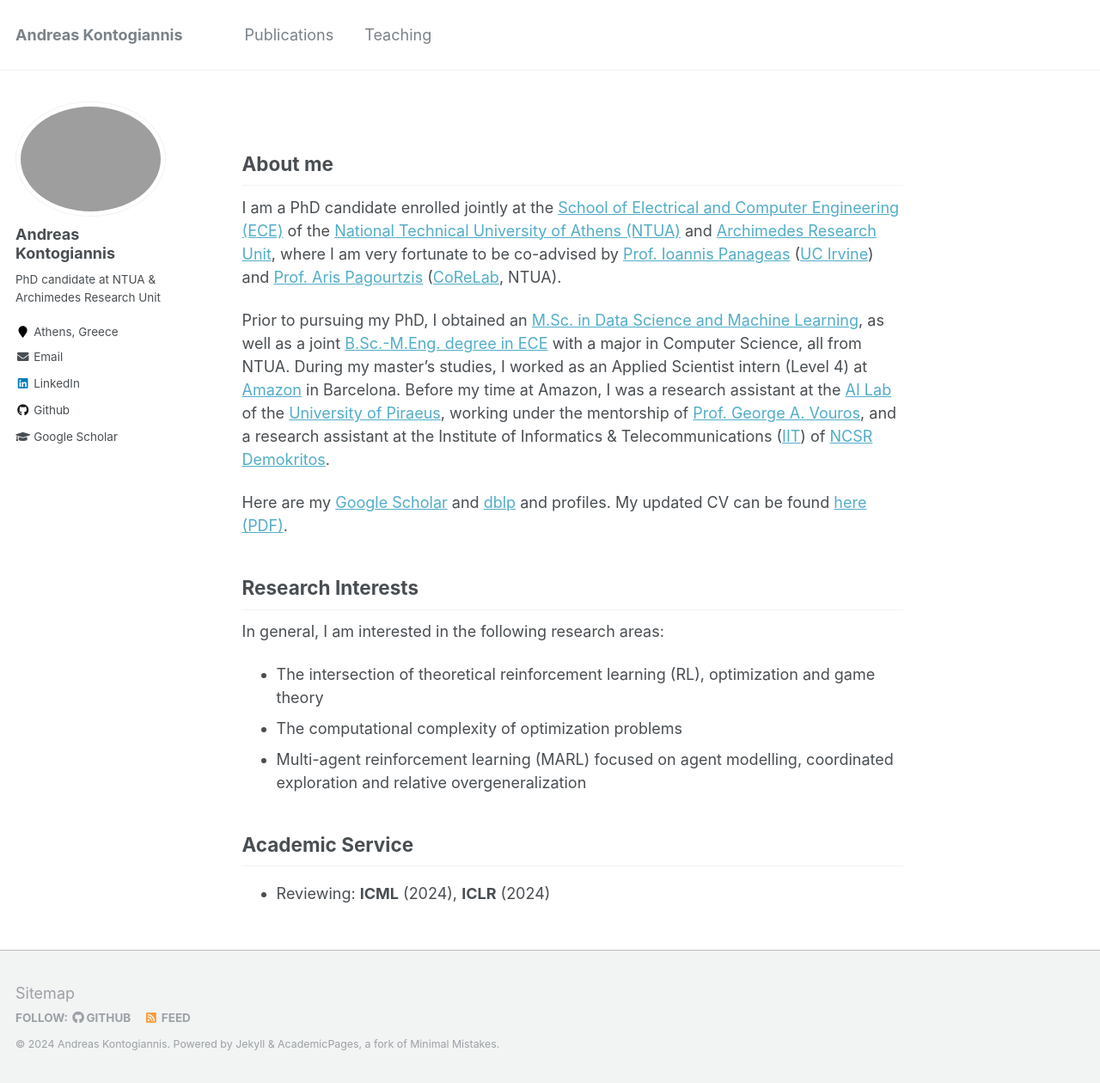
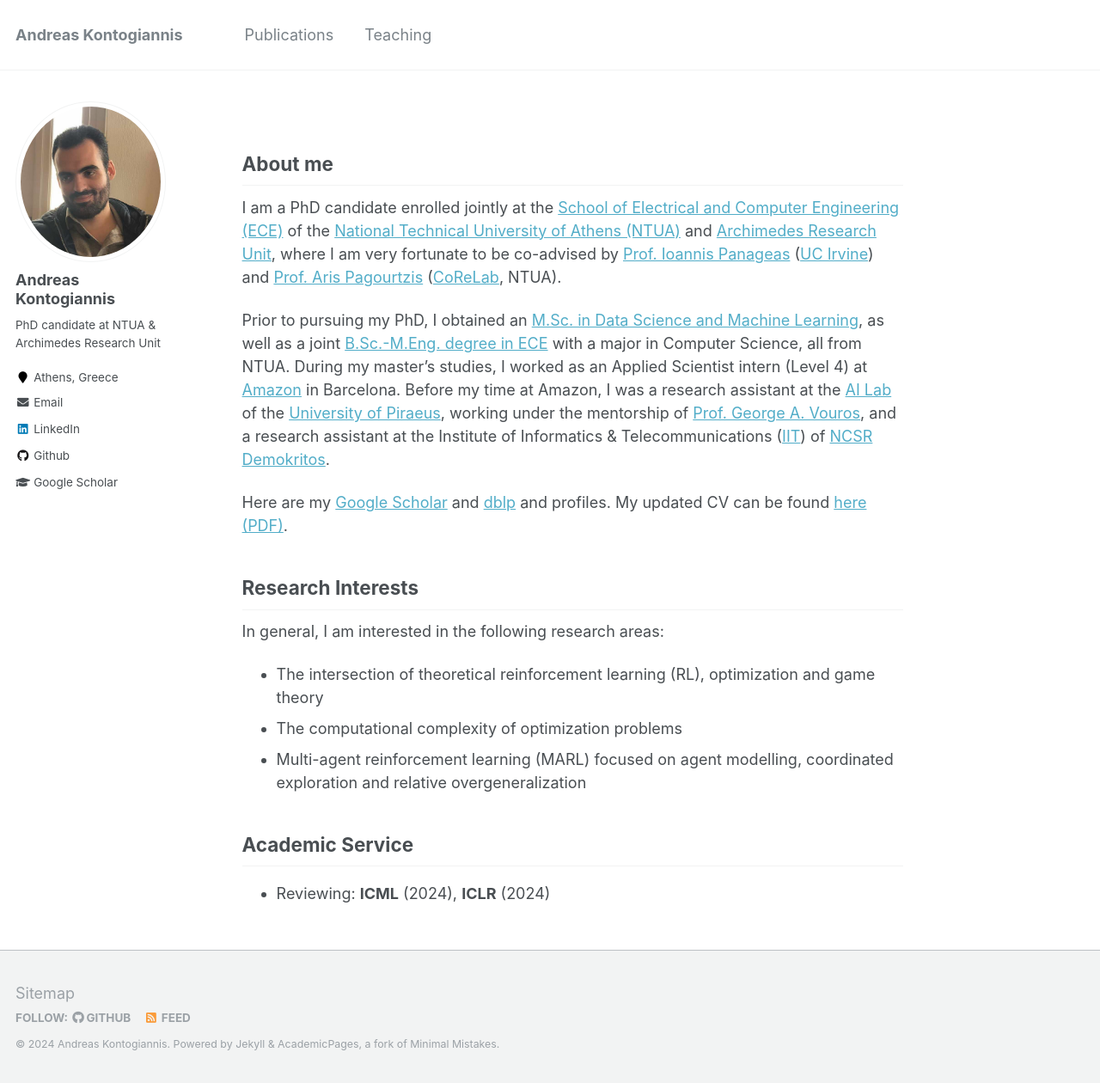
Before and after one commit to ddaedalus/ddaedalus.github.io, a Jekyll site: the page built from _pages/about.md, in a window 1280 px wide and 1260 px high. Shown: the whole window at 86% size. Built offline with Jekyll 4.4.1, drawn with Linux system fonts in a browser that asks for light colours.

Commit message:
Update _config.yml

```diff
--- a/_config.yml
+++ b/_config.yml
@@ -81,7 +81,7 @@ analytics:
 # Site Author
 author:
   name             : "Andreas Kontogiannis"
-  avatar           : "andreas_4.jpg"
+  avatar           : "andreas_4.png"
   bio              : "PhD candidate at NTUA & Archimedes Research Unit"
   location         : "Athens, Greece"
   employer         : # "Behavioral Signals"
```
